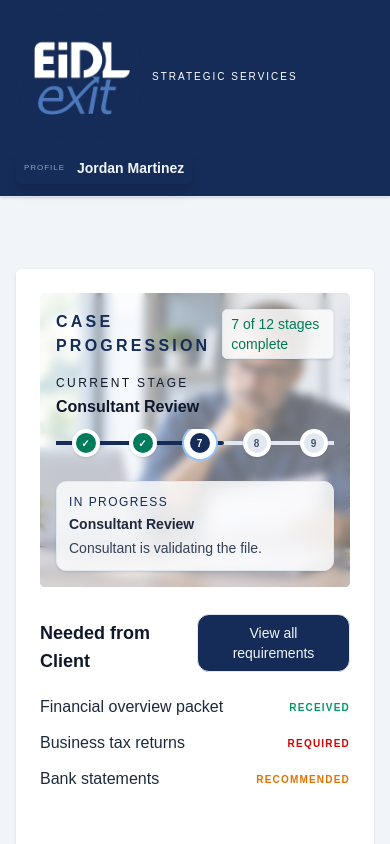
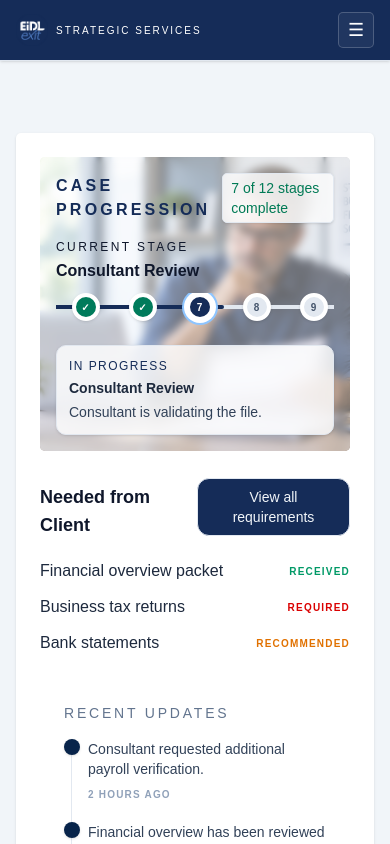
Before and after one commit to AzmayenMurshid/strategic-services, a Next.js app: page / in a window 390 px wide. Shown: the top 844 px of the page. Built offline with nearby package versions, Linux system fonts and the light colour scheme.

Commit message:
mobile side nav dev

```diff
--- a/app/page.tsx
+++ b/app/page.tsx
@@ -62,6 +62,7 @@ const docStyles: Record<string, string> = {
 export default function Home() {
   const [isRequirementsModalOpen, setIsRequirementsModalOpen] = useState(false);
   const [isProfileMenuOpen, setIsProfileMenuOpen] = useState(false);
+  const [isMobileNavOpen, setIsMobileNavOpen] = useState(false);
   const [selectedStageIndex, setSelectedStageIndex] = useState<number | null>(null);
   const scrollContainerRef = useRef<HTMLDivElement | null>(null);
   const stageRefs = useRef<Array<HTMLElement | null>>([]);
@@ -93,30 +94,30 @@ export default function Home() {
     <div className="min-h-screen overflow-x-hidden bg-slate-100 text-slate-900">
       <header className="w-full border-b border-slate-200 bg-[#152c58] px-4 py-3 shadow-sm sm:px-6 sm:py-5">
         <div className="mx-auto max-w-[1600px]">
-          <div className="flex flex-col gap-3 sm:gap-4 lg:flex-row lg:items-center lg:justify-between">
-            <div className="flex min-w-0 items-center gap-2 sm:gap-3">
+          <div className="hidden lg:flex lg:flex-row lg:items-center lg:justify-between">
+            <div className="flex min-w-0 items-center gap-3">
               <img
                 src="EIDLexit/logo.png"
                 alt="EIDLexit logo"
-                className="h-[8rem] w-auto max-w-full object-contain sm:h-16"
+                className="h-16 w-auto max-w-full object-contain"
               />
-              <p className="text-[10px] font-medium uppercase tracking-[0.2em] text-white sm:text-base">
+              <p className="text-base font-medium uppercase tracking-[0.2em] text-white">
                 Strategic Services
               </p>
             </div>
 
-            <div className="flex flex-wrap items-center gap-2 sm:gap-4">
+            <div className="flex flex-wrap items-center gap-4">
               <div className="relative">
                 <button
                   type="button"
                   aria-label="Open client profile"
                   onClick={() => setIsProfileMenuOpen((value) => !value)}
-                  className="flex max-w-full items-center gap-2 rounded-[5px] px-2 py-1.5 text-left shadow-lg transition hover:border-slate-300 hover:bg-slate-900 sm:px-3 sm:py-2"
+                  className="flex max-w-full items-center gap-2 rounded-[5px] px-3 py-2 text-left shadow-lg transition hover:border-slate-300 hover:bg-slate-900"
                 >
-                  <span className="shrink-0 text-[8px] font-medium uppercase tracking-[0.12em] text-slate-400 sm:text-xs">
+                  <span className="shrink-0 text-[10px] font-medium uppercase tracking-[0.12em] text-slate-400">
                     {isProfileMenuOpen ? "" : "Profile"}
                   </span>
-                  <span className="ml-1 truncate text-sm font-semibold text-slate-100 sm:ml-2 sm:text-lg">Jordan Martinez</span>
+                  <span className="ml-2 truncate text-lg font-semibold text-slate-100">Jordan Martinez</span>
                 </button>
 
                 {isProfileMenuOpen && (
@@ -135,7 +136,84 @@ export default function Home() {
               </div>
             </div>
           </div>
+
+          <div className="flex items-center justify-between lg:hidden">
+            <div className="flex min-w-0 items-center gap-2">
+              <img
+                src="EIDLexit/logo.png"
+                alt="EIDLexit logo"
+                className="h-8 w-auto max-w-full object-contain"
+              />
+              <p className="text-[10px] font-medium uppercase tracking-[0.2em] text-white">
+                Strategic Services
+              </p>
+            </div>
+
+            <button
+              type="button"
+              aria-label="Open mobile navigation"
+              onClick={() => setIsMobileNavOpen(true)}
+              className="flex h-9 w-9 items-center justify-center rounded-[5px] border border-white/20 bg-white/5 text-lg text-white transition hover:bg-white/10"
+            >
+              ☰
+            </button>
+          </div>
         </div>
+
+        {isMobileNavOpen && (
+          <div className="fixed inset-0 z-50 lg:hidden" onClick={() => setIsMobileNavOpen(false)}>
+            <div className="fixed inset-0 bg-slate-900/50" />
+            <aside
+              className="fixed left-0 top-0 z-10 h-full w-[82vw] max-w-xs bg-[#152c58] p-4 text-white shadow-2xl"
+              onClick={(event) => event.stopPropagation()}
+            >
+              <div className="flex items-center justify-between border-b border-white/15 pb-4">
+                <div className="flex items-center gap-3">
+                  <img src="EIDLexit/logo.png" alt="EIDLexit logo" className="h-10 w-auto object-contain" />
+                  <p className="text-[10px] font-medium uppercase tracking-[0.2em] text-white">
+                    Strategic Services
+                  </p>
+                </div>
+                <button
+                  type="button"
+                  aria-label="Close mobile navigation"
+                  onClick={() => setIsMobileNavOpen(false)}
+                  className="flex h-8 w-8 items-center justify-center text-white"
+                >
+                  ✕
+                </button>
+              </div>
+
+              <nav className="mt-6 space-y-2">
+                {[
+                  "Overview",
+                  "Case Progression",
+                  "Needed from Client",
+                  "Upload Packet",
+                  "Recent Updates",
+                ].map((item) => (
+                  <button
+                    key={item}
+                    type="button"
+                    onClick={() => setIsMobileNavOpen(false)}
+                    className="flex w-full items-center justify-between rounded-[5px] border border-white/10 bg-white/5 px-3 py-2 text-left text-sm font-medium text-slate-100 transition hover:bg-white/10"
+                  >
+                    <span>{item}</span>
+                    <span className="text-slate-300">›</span>
+                  </button>
+                ))}
+              </nav>
+
+              <div className="mt-8 rounded-[5px] border border-white/15 bg-white/5 p-3">
+                <p className="text-[10px] font-medium uppercase tracking-[0.2em] text-slate-300">
+                  Client Profile
+                </p>
+                <p className="mt-2 text-base font-semibold text-white">Jordan Martinez</p>
+                <p className="mt-1 text-sm text-slate-200">Case #EIDL-2048</p>
+              </div>
+            </aside>
+          </div>
+        )}
       </header>
 
       <div className="mx-auto max-w-full px-4 py-8 sm:px-6 lg:px-8">
```
